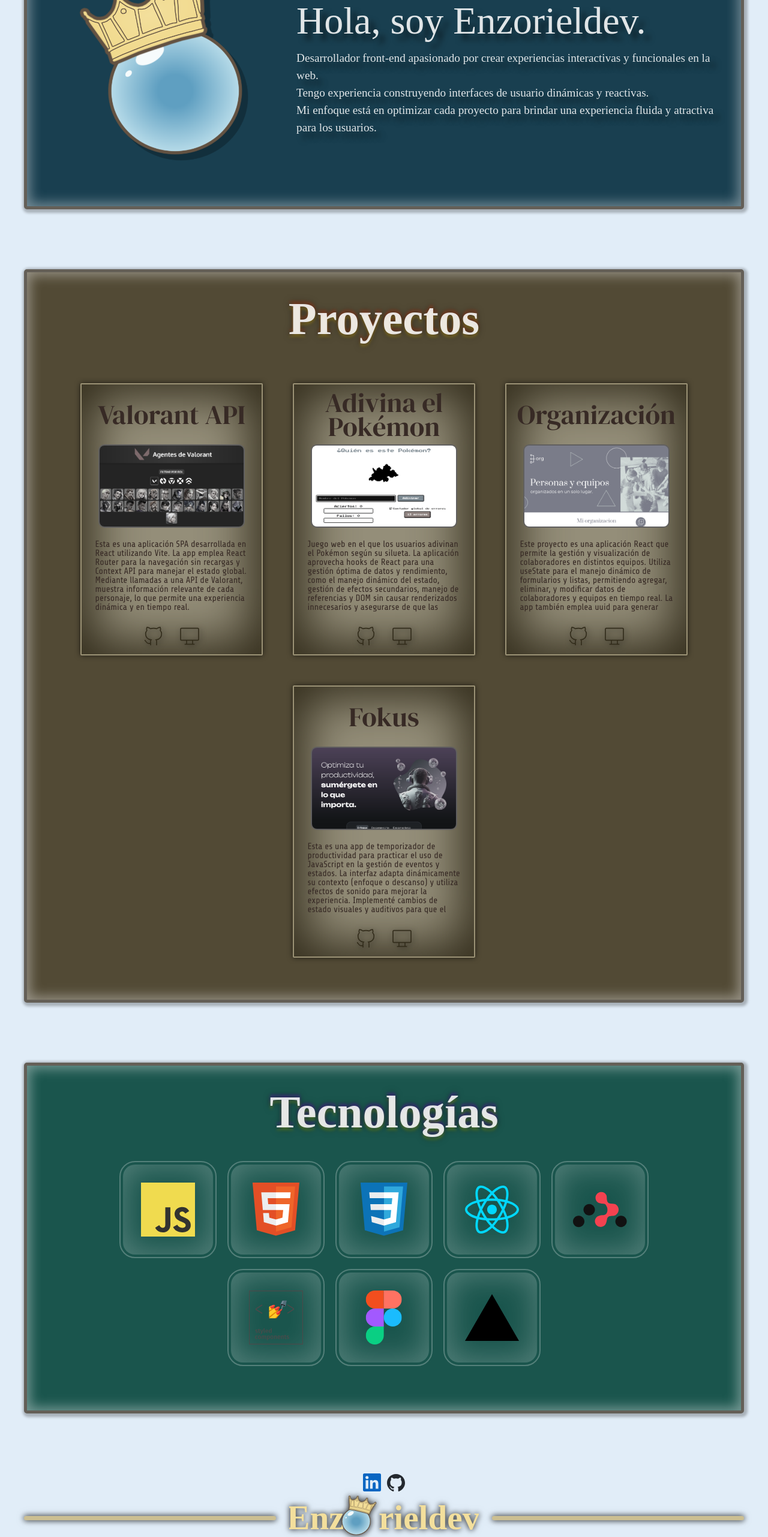
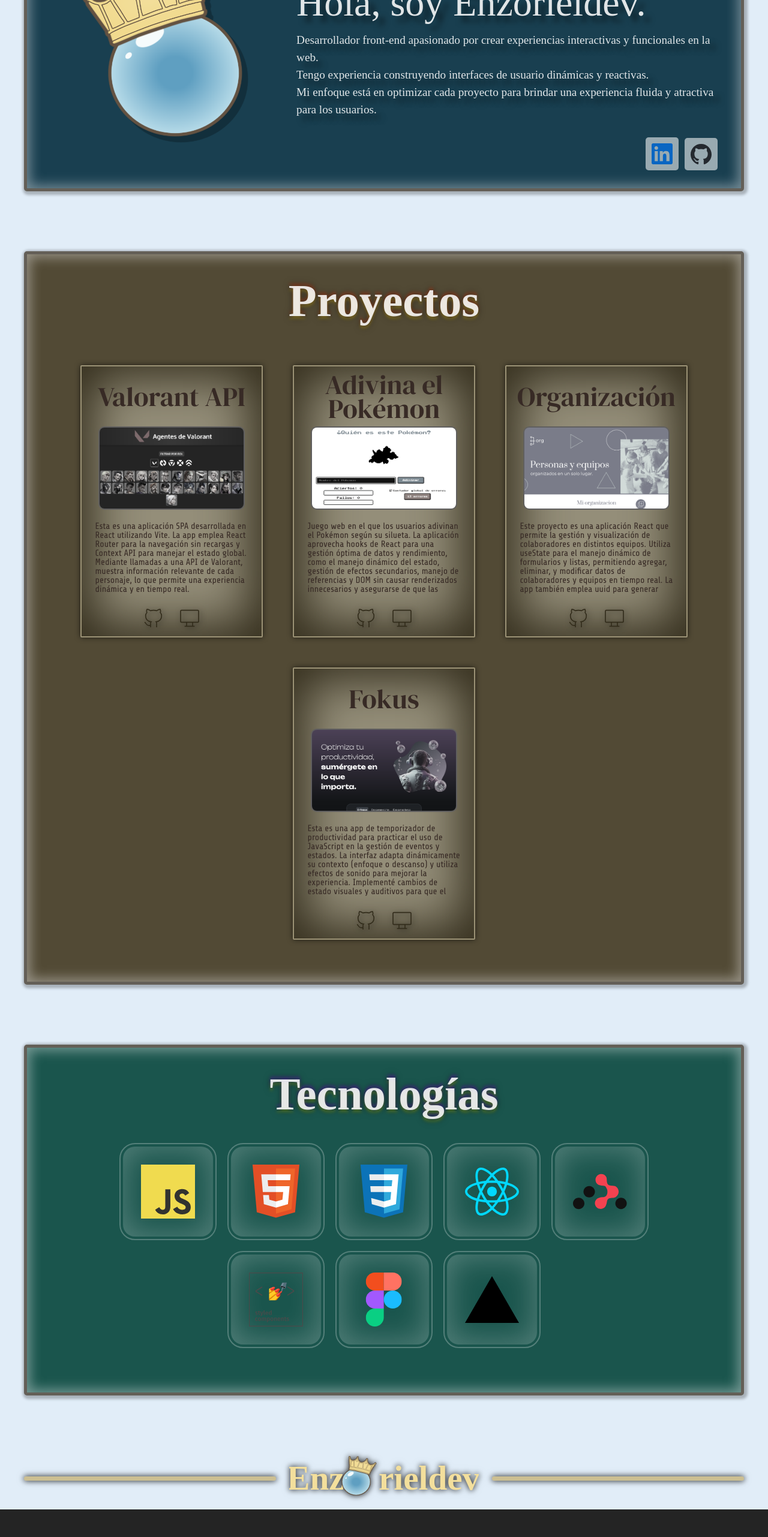
Before and after one commit to Enzoriel/portfolio, a React (Vite) app: page / in a window 1280 px wide. Shown: the part 234-2797 px from the top of the page at 60% size. After the commit the page ends 2751 px from the top, so only its background shows below. Built offline with nearby package versions, Linux system fonts and the light colour scheme; a web font is replaced by a local one.

Commit message:
Reorganización

```diff
--- a/src/App.css
+++ b/src/App.css
@@ -26,7 +26,7 @@ a {
 
 .html {
   background-color: #e1edf8;
-  padding: 50px 40px;
+  padding: 20px 40px;
 }
 
 .title {
@@ -45,10 +45,50 @@ a {
   align-items: center;
   background-color: var(--blur-color);
   padding: 40px 10px;
+  position: relative;
 }
 
-.info-img {
-  width: 40%;
+.networks-links {
+  position: absolute;
+  width: 100px;
+  bottom: 5%;
+  right: 5%;
+  display: flex;
+  justify-content: center;
+  align-items: center;
+  gap: 30px;
+}
+
+.networks {
+  width: 100%;
+  border-radius: 5px;
+  background-color: rgba(255, 255, 255, 0.555);
+  padding: 10px;
+  transition: transform 0.3s ease;
+  -webkit-user-drag: none;
+  user-select: none;
+}
+
+.networks:hover {
+  animation: girarInfinito 1s infinite ease-in-out;
+}
+
+.networks:active {
+  animation: none;
+  transform: scale(0.95);
+  transition: transform 0.3s ease;
+}
+
+@keyframes girarInfinito {
+  0% {
+    transform: translateY(0);
+  }
+  50% {
+    transform: translateY(5%);
+  }
+  100% {
+    transform: translateY(0);
+  }
 }
 
 .description {
@@ -75,6 +115,30 @@ a {
 .img {
   width: 70%;
   filter: drop-shadow(10px 10px 0px rgba(0, 0, 0, 0.25));
+  -webkit-user-drag: none;
+  user-select: none;
+}
+
+.slime-animation {
+  animation: Slime 1s forwards;
+}
+
+@keyframes Slime {
+  0% {
+    transform: scale(1);
+  }
+  25% {
+    transform: scale(0.8) scaley(1.2);
+  }
+  50% {
+    transform: scale(1.2) scaley(0.8);
+  }
+  75% {
+    transform: scale(0.9) scaley(1.1);
+  }
+  100% {
+    transform: scale(1);
+  }
 }
 
 /* PROYECTS */
@@ -148,6 +212,8 @@ a {
   border-radius: 10px;
   object-fit: cover;
   filter: grayscale(0.9);
+  -webkit-user-drag: none;
+  user-select: none;
 }
 
 .proyect-links a {
@@ -222,6 +288,8 @@ a {
   width: 90px;
   height: 90px;
   transition: all 0.3s ease;
+  -webkit-user-drag: none;
+  user-select: none;
 }
 
 .tecno-list:hover .tecno-img {
@@ -253,27 +321,6 @@ a {
   justify-content: center;
   align-items: center;
   gap: 10px;
-}
-
-.networks-links {
-  position: relative;
-  width: 100%;
-  display: flex;
-  justify-content: center;
-  align-items: center;
-  gap: 10px;
-}
-
-.networks-links::before {
-  left: 0%;
-}
-
-.networks-links::after {
-  right: 0%;
-}
-
-.networks {
-  width: 30px;
 }
 
 .credits {
@@ -326,4 +373,6 @@ a {
 
 .logo-img {
   height: 70px;
+  -webkit-user-drag: none;
+  user-select: none;
 }
--- a/src/App.jsx
+++ b/src/App.jsx
@@ -75,7 +75,6 @@ const Tecnologies = () => {
   return (
     <div className="tecno-container">
       {tecnologiesImg.map((element) => (
-        <>
         <div className="tecno-list" key={element}>
           <img
             className="tecno-img"
@@ -87,10 +86,20 @@ const Tecnologies = () => {
             <p>{element.toUpperCase()}</p>
           </div>
         </div>
-        </>
       ))}
     </div>
   );
+};
+
+const handleClick = (e) => {
+  e.preventDefault();
+  const element = e.currentTarget;
+  element.classList.add("slime-animation");
+  setTimeout(() => {
+    if (element && element.classList) {
+      element.classList.remove("slime-animation");
+    }
+  }, 1000);
 };
 
 function App() {
@@ -98,7 +107,15 @@ function App() {
     <div className="html">
       <section className="info class-box" id="info">
         <div className="box-img">
-          <img className="img" src="/logo-img.png" />
+          <img className="img" src="/logo-img.png" onClick={handleClick} />
+          <div className="networks-links">
+            <a href="https://www.linkedin.com/in/enzorieldev/" target="_blank">
+              <img src="/linkedin.svg" className="networks" aria-label="Linkedin" title="Contactame por Linkedin" />
+            </a>
+            <a href="https://github.com/Enzoriel" target="_blank">
+              <img src="/githubv2.svg" className="networks" aria-label="Github" title="Ve mis repositorios en Github" />
+            </a>
+          </div>
         </div>
         <div className="description">
           <p>Hola, soy Enzorieldev.</p>
@@ -123,20 +140,12 @@ function App() {
         </div>
       </section>
       <footer className="footer">
-        <div className="networks-links">
-          <a href="https://www.linkedin.com/in/enzorieldev/" target="_blank">
-            <img src="/linkedin.svg" className="networks" aria-label="Linkedin" title="Contactame por Linkedin" />
-          </a>
-          <a href="https://github.com/Enzoriel" target="_blank">
-            <img src="/githubv2.svg" className="networks" aria-label="Github" title="Ve mis repositorios en Github" />
-          </a>
-        </div>
-      </footer>
         <section className="logo">
           <a>
             <img className="logo-img" src="/My-logo.svg" />
           </a>
         </section>
+      </footer>
     </div>
   );
 }
```
Lines whose indentation alone changed are shown as unchanged.
